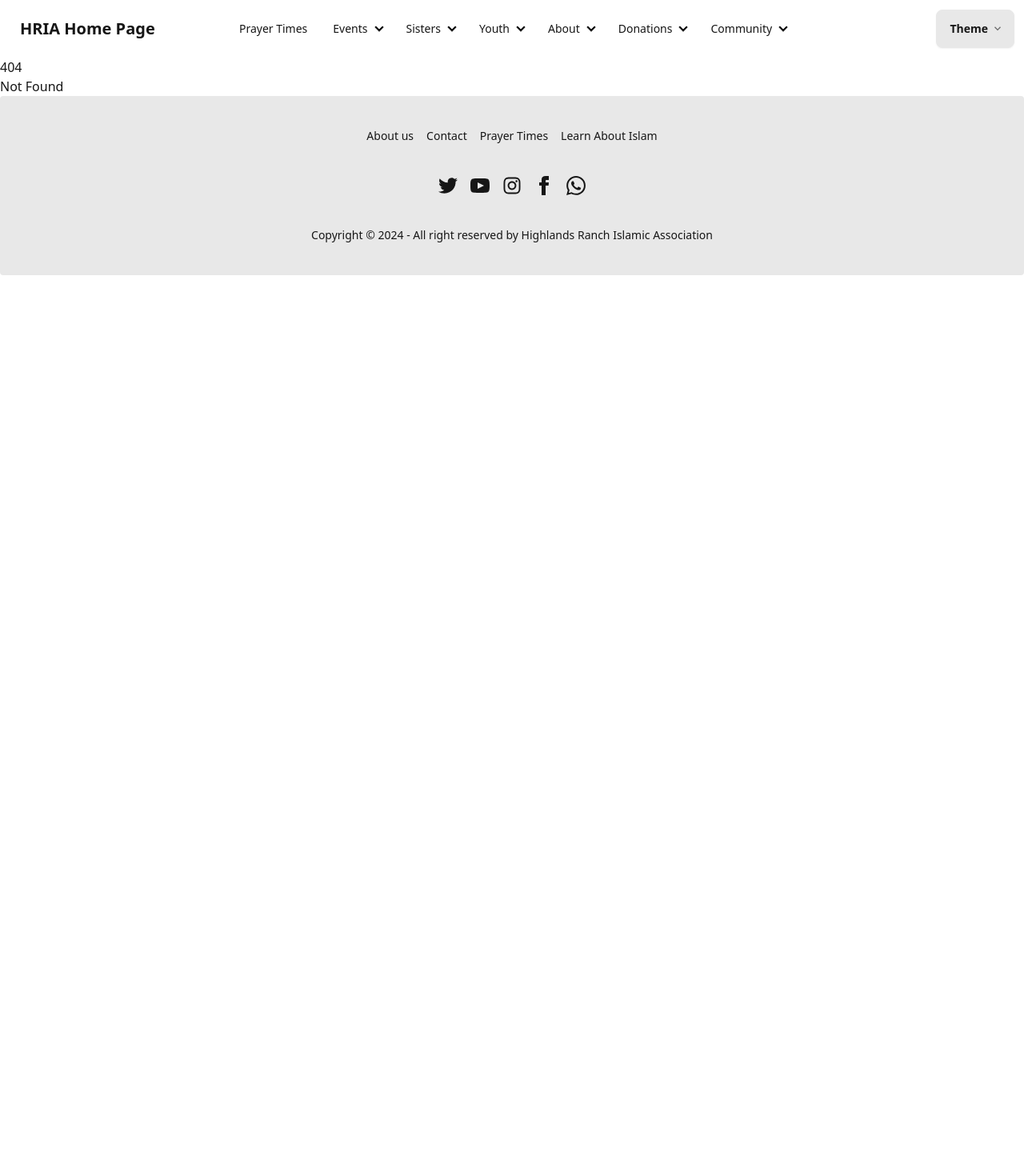
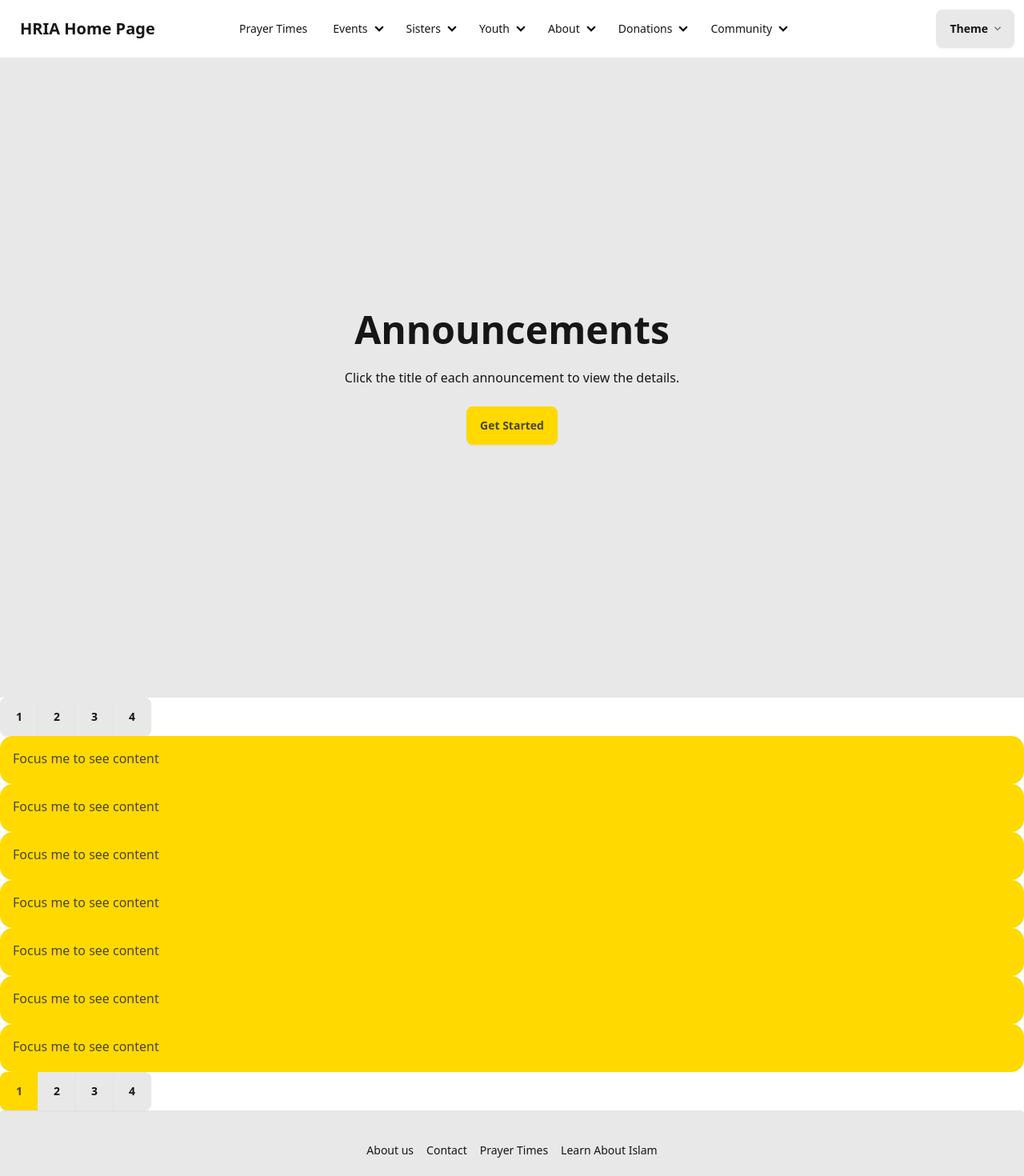
Before and after one commit to three-knots/HRIA_Website, a SvelteKit app: page /events/announcements in a window 1280 px wide. Before the commit this address had no page. Shown: the top 1470 px of the page at 80% size. Before the commit the page ends 800 px from the top, so only its background shows below. Built offline with nearby package versions, Linux system fonts and the light colour scheme.

Commit message:
started adding db config

```diff
--- /dev/null
+++ b/src/db/index.ts
@@ -0,0 +1,7 @@
+import { drizzle } from 'drizzle-orm';
+
+async function main() {
+	const db = drizzle('postgres-js', process.env.DATABASE_URL);
+}
+
+main();
--- /dev/null
+++ b/src/db/schema.ts
@@ -0,0 +1,7 @@
+import { integer, pgTable, varchar } from 'drizzle-orm/pg-core';
+export const Announcements = pgTable('announcements', {
+	id: integer().primaryKey().generatedAlwaysAsIdentity(),
+	createdAt: varchar({ length: 255 }).notNull(),
+	announcementSubject: varchar({ length: 255 }).notNull(),
+	announcementBody: varchar({ length: 255 }).notNull()
+});
--- /dev/null
+++ b/src/lib/supabaseClient.js
@@ -0,0 +1,6 @@
+import { createClient } from '@supabase/supabase-js';
+
+const supabaseUrl = process.env.SUPABASE_URL;
+const supabaseKey = process.env.SUPABASE_ANON_KEY;
+
+export const supabase = createClient(supabaseUrl, supabaseKey);
--- a/src/routes/+layout.svelte
+++ b/src/routes/+layout.svelte
@@ -25,7 +25,7 @@
 				</svg>
 			</div>
 			<ul
-				tabindex="0"
+				tabindex="-1"
 				class="menu dropdown-content menu-sm z-[1] mt-3 w-52 rounded-box bg-base-100 p-2 shadow"
 			>
 				<li><a>Item 1</a></li>
@@ -49,9 +49,10 @@
 					<summary>Events</summary>
 					<ul class="p-2">
 						<li><a href="/events">Events</a></li>
-						<li><a>Calendar</a></li>
-						<li><a>Ramadan</a></li>
-						<li><a>Eid</a></li>
+						<li><a href="/events/announcements">Announcements</a></li>
+						<li><a href="/events/calendar">Calendar</a></li>
+						<li><a href="/events/ramadan">Ramadan</a></li>
+						<li><a href="/events/eid">Eid</a></li>
 					</ul>
 				</details>
 			</li>
@@ -60,9 +61,9 @@
 					<summary>Sisters</summary>
 					<ul class="p-2">
 						<li><a href="/sisters">Sisters</a></li>
-						<li><a>Events</a></li>
-						<li><a>Lessons</a></li>
-						<li><a>Community</a></li>
+						<li><a href="/sisters/events">Events</a></li>
+						<li><a href="/sisters/lessons">Lessons</a></li>
+						<li><a href="/sisters/community">Community</a></li>
 					</ul>
 				</details>
 			</li>
@@ -71,9 +72,9 @@
 					<summary>Youth</summary>
 					<ul class="p-2">
 						<li><a href="/youth">Youth</a></li>
-						<li><a>Madrassa</a></li>
-						<li><a>Sports</a></li>
-						<li><a>Community</a></li>
+						<li><a href="/youth/madrassa">Madrassa</a></li>
+						<li><a href="/youth/sports">Sports</a></li>
+						<li><a href="/youth/community">Community</a></li>
 					</ul>
 				</details>
 			</li>
@@ -82,9 +83,9 @@
 					<summary>About</summary>
 					<ul class="p-2">
 						<li><a href="/about">About</a></li>
-						<li><a>Imam</a></li>
-						<li><a>Contact</a></li>
-						<li><a>Location</a></li>
+						<li><a href="/about/imam">Imam</a></li>
+						<li><a href="/about/contact">Contact</a></li>
+						<li><a href="/about/location">Location</a></li>
 					</ul>
 				</details>
 			</li>
@@ -93,9 +94,9 @@
 					<summary>Donations</summary>
 					<ul class="p-2">
 						<li><a href="/donations">Donations</a></li>
-						<li><a>One Time Donation</a></li>
-						<li><a>Recurring Donations</a></li>
-						<li><a>Zakat</a></li>
+						<li><a href="/donations/one-time">One Time Donation</a></li>
+						<li><a href="/donations/recurring">Recurring Donations</a></li>
+						<li><a href="/donations/zakat">Zakat</a></li>
 					</ul>
 				</details>
 			</li>
@@ -104,9 +105,9 @@
 					<summary>Community</summary>
 					<ul class="p-2">
 						<li><a href="/community">Community</a></li>
-						<li><a>Group Activity Planning</a></li>
-						<li><a>Tool Sharing</a></li>
-						<li><a>Job Board</a></li>
+						<li><a href="/community/group-activity-planning">Group Activity Planning</a></li>
+						<li><a href="/community/tool-sharing">Tool Sharing</a></li>
+						<li><a href="/community/job-board">Job Board</a></li>
 					</ul>
 				</details>
 			</li>
--- /dev/null
+++ b/src/routes/+page.server.ts
@@ -0,0 +1,8 @@
+import { supabase } from '$lib/supabaseClient';
+
+export async function load() {
+	const { data } = await supabase.from('countries').select();
+	return {
+		countries: data ?? []
+	};
+}
--- /dev/null
+++ b/src/routes/events/announcements/+page.svelte
@@ -0,0 +1,118 @@
+<script>
+	export let data;
+</script>
+
+<ul></ul>
+
+<div class="hero min-h-screen bg-base-200">
+	<div class="hero-content text-center">
+		<div class="max-w-md">
+			<h1 class="text-5xl font-bold">Announcements</h1>
+			<p class="py-6">Click the title of each announcement to view the details.</p>
+			<button
+				class="btn btn-primary"
+				on:click={() =>
+					document.getElementById('group-focus')?.scrollIntoView({ behavior: 'smooth' })}
+				>Get Started</button
+			>
+		</div>
+	</div>
+</div>
+
+<div class="join">
+	<input
+		class="btn btn-square join-item"
+		type="radio"
+		name="options"
+		aria-label="1"
+		checked="checked"
+	/>
+	<input class="btn btn-square join-item" type="radio" name="options" aria-label="2" />
+	<input class="btn btn-square join-item" type="radio" name="options" aria-label="3" />
+	<input class="btn btn-square join-item" type="radio" name="options" aria-label="4" />
+</div>
+
+<div id="group-focus" class="group-focus group">
+	<div
+		tabindex="-1"
+		class="collapse bg-primary text-primary-content focus:bg-secondary focus:text-secondary-content"
+	>
+		<div class="collapse-title">Focus me to see content</div>
+		<div class="collapse-content">
+			<p>tabindex="0" attribute is necessary to make the div focusable</p>
+		</div>
+	</div>
+
+	<div
+		tabindex="-1"
+		class="collapse bg-primary text-primary-content focus:bg-secondary focus:text-secondary-content"
+	>
+		<div class="collapse-title">Focus me to see content</div>
+		<div class="collapse-content">
+			<p>tabindex="0" attribute is necessary to make the div focusable</p>
+		</div>
+	</div>
+
+	<div
+		tabindex="-1"
+		class="collapse bg-primary text-primary-content focus:bg-secondary focus:text-secondary-content"
+	>
+		<div class="collapse-title">Focus me to see content</div>
+		<div class="collapse-content">
+			<p>tabindex="0" attribute is necessary to make the div focusable</p>
+		</div>
+	</div>
+
+	<div
+		tabindex="-1"
+		class="collapse bg-primary text-primary-content focus:bg-secondary focus:text-secondary-content"
+	>
+		<div class="collapse-title">Focus me to see content</div>
+		<div class="collapse-content">
+			<p>tabindex="0" attribute is necessary to make the div focusable</p>
+		</div>
+	</div>
+
+	<div
+		tabindex="-1"
+		class="collapse bg-primary text-primary-content focus:bg-secondary focus:text-secondary-content"
+	>
+		<div class="collapse-title">Focus me to see content</div>
+		<div class="collapse-content">
+			<p>tabindex="0" attribute is necessary to make the div focusable</p>
+		</div>
+	</div>
+
+	<div
+		tabindex="-1"
+		class="collapse bg-primary text-primary-content focus:bg-secondary focus:text-secondary-content"
+	>
+		<div class="collapse-title">Focus me to see content</div>
+		<div class="collapse-content">
+			<p>tabindex="0" attribute is necessary to make the div focusable</p>
+		</div>
+	</div>
+
+	<div
+		tabindex="-1"
+		class="collapse bg-primary text-primary-content focus:bg-secondary focus:text-secondary-content"
+	>
+		<div class="collapse-title">Focus me to see content</div>
+		<div class="collapse-content">
+			<p>tabindex="0" attribute is necessary to make the div focusable</p>
+		</div>
+	</div>
+</div>
+
+<div class="join">
+	<input
+		class="btn btn-square join-item"
+		type="radio"
+		name="options"
+		aria-label="1"
+		checked="checked"
+	/>
+	<input class="btn btn-square join-item" type="radio" name="options" aria-label="2" />
+	<input class="btn btn-square join-item" type="radio" name="options" aria-label="3" />
+	<input class="btn btn-square join-item" type="radio" name="options" aria-label="4" />
+</div>
```
Also changed, not shown: drizzle.config.ts (+6 -9 lines), drizzle/schema.tsx (added, +7 -0 lines), index.tsx (added, +11 -0 lines), package.json (+5 -2 lines), 1 other file (tests, documents, lock files or other folders).
